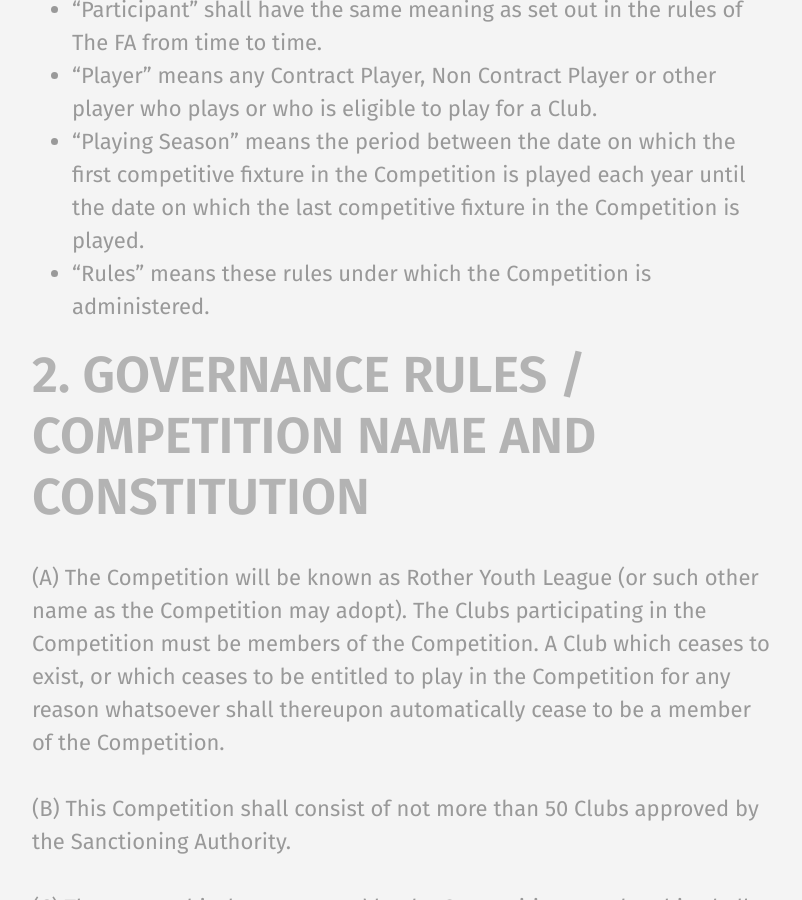
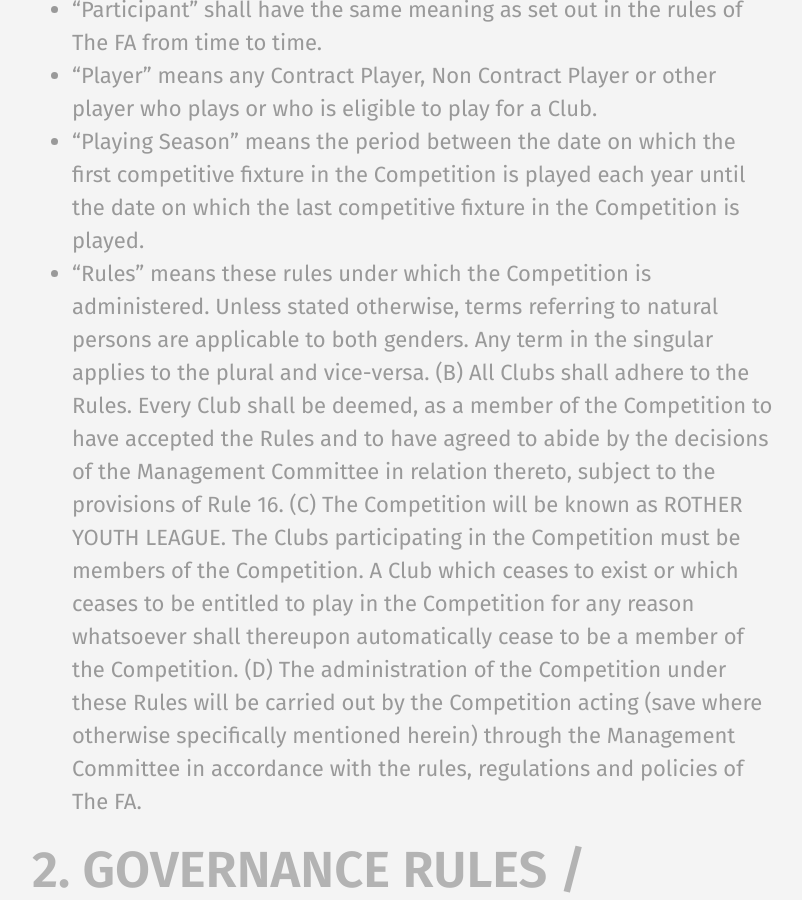
Before and after one commit to rotherleague/Rother, a Jekyll site: the page built from rules.md, in a window 1280 px wide and 900 px high, scrolled down 1697 px. Shown: the whole window, without its empty margins (56-858 px from the left). Built offline with Jekyll 4.4.1, drawn with Linux system fonts in a browser that asks for light colours.

Commit message:
Update 01.md

```diff
--- a/_includes/rules/01.md
+++ b/_includes/rules/01.md
@@ -20,3 +20,7 @@
 - “Player” means any Contract Player, Non Contract Player or other player who plays or who is eligible to play for a Club.
 - “Playing Season” means the period between the date on which the first competitive fixture in the Competition is played each year until the date on which the last competitive fixture in the Competition is played.
 - “Rules” means these rules under which the Competition is administered.
+Unless stated otherwise, terms referring to natural persons are applicable to both genders. Any term in the singular applies to the plural and vice-versa.
+(B)	All Clubs shall adhere to the Rules.  Every Club shall be deemed, as a member of the Competition to have accepted the Rules and to have agreed to abide by the decisions of the Management Committee in relation thereto, subject to the provisions of Rule 16.
+(C) The Competition will be known as ROTHER YOUTH LEAGUE.  The Clubs participating in the Competition must be members of the Competition.  A Club which ceases to exist or which ceases to be entitled to play in the Competition for any reason whatsoever shall thereupon automatically cease to be a member of the Competition.
+(D)	The administration of the Competition under these Rules will be carried out by the Competition acting (save where otherwise specifically mentioned herein) through the Management Committee in accordance with the rules, regulations and policies of The FA.
```
